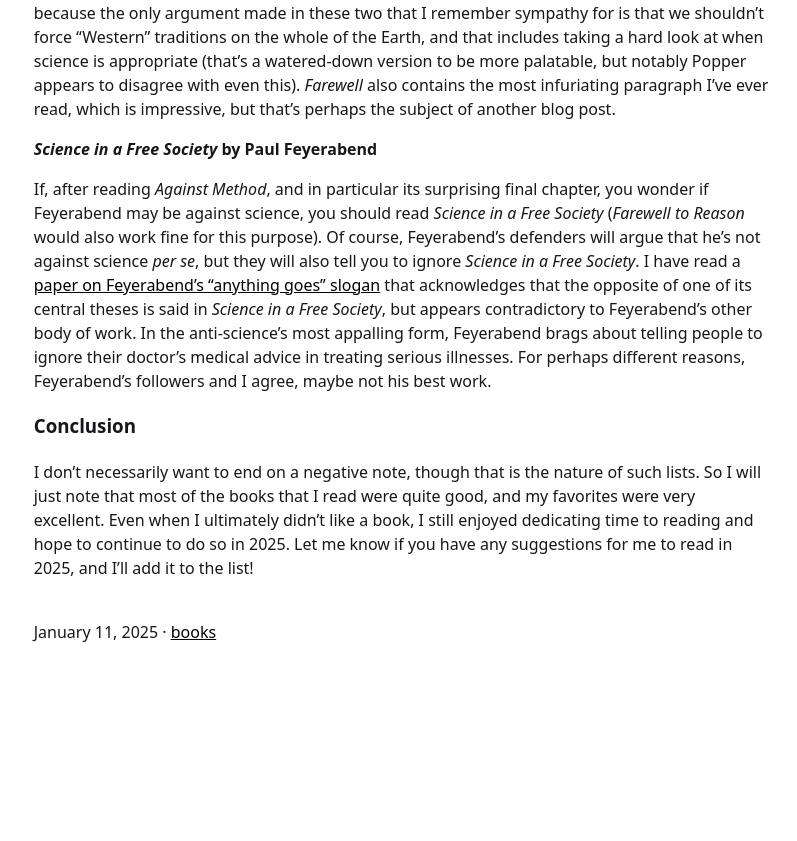
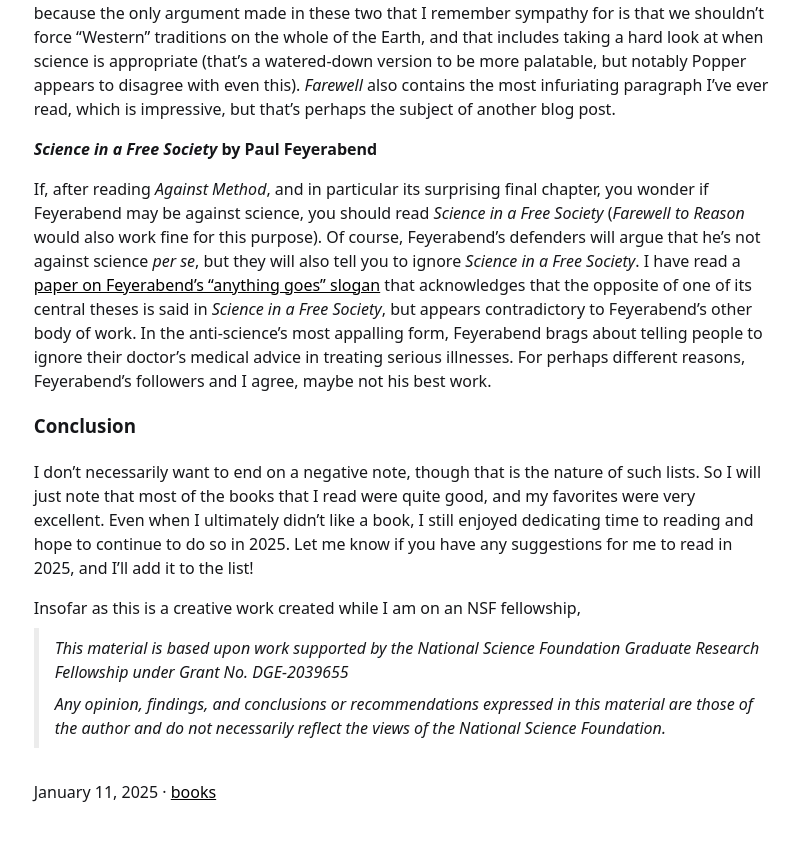
Before and after one commit to itsgt/personal, a Jekyll site: the page built from _posts/2025-01-11-books-of-2024.md, in a window 1280 px wide and 900 px high, scrolled down 7250 px. Shown: the top 841 px of the window, without its empty margins (319-1116 px from the left). Built offline with Jekyll 4.4.1, drawn with Linux system fonts in a browser that asks for light colours; before the commit the page ends 7990 px from its top, so only the background shows below that.

Commit message:
Add NSF acknowledgement

```diff
--- a/_posts/2025-01-11-books-of-2024.md
+++ b/_posts/2025-01-11-books-of-2024.md
@@ -159,3 +159,14 @@ If, after reading *Against Method*, and in particular its surprising final chapt
 ### Conclusion
 
 I don't necessarily want to end on a negative note, though that is the nature of such lists. So I will just note that most of the books that I read were quite good, and my favorites were very excellent. Even when I ultimately didn't like a book, I still enjoyed dedicating time to reading and hope to continue to do so in 2025. Let me know if you have any suggestions for me to read in 2025, and I'll add it to the list!
+
+Insofar as this is a creative work created while I am on an NSF fellowship,
+
+> This material is based upon work supported by the National
+Science Foundation Graduate Research Fellowship under
+Grant No. DGE-2039655
+>
+> Any opinion, findings, and conclusions or recommendations
+expressed in this material are those of the author and
+do not necessarily reflect the views of the National
+Science Foundation.
```
